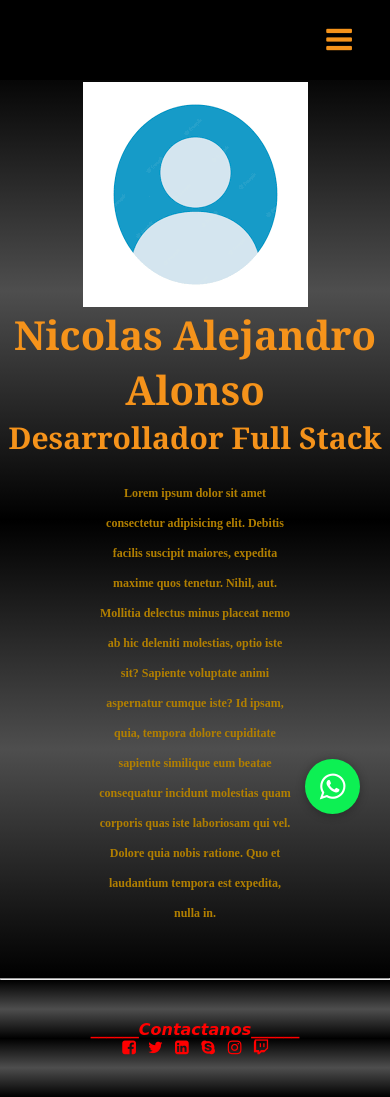
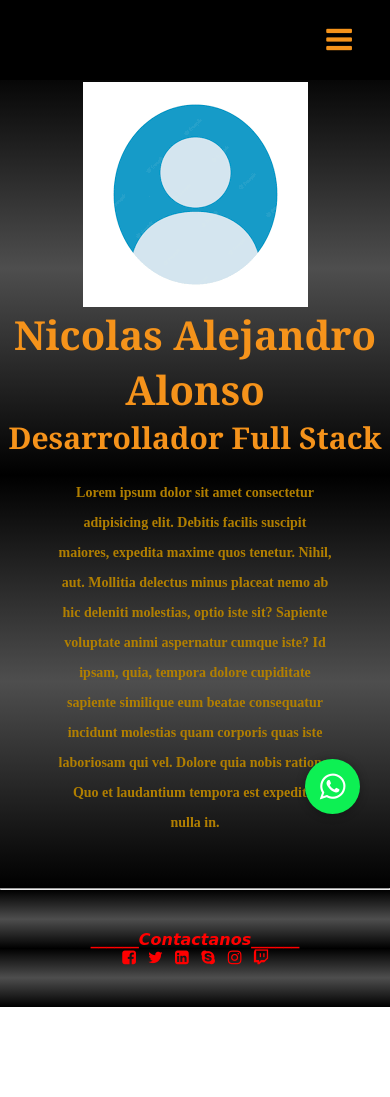
Before and after one commit to nicooalonsoo1992/Preproyecto2-Alonso, a plain HTML site: page index.html in a window 390 px wide. After the commit the page ends 1007 px from the top, so only its background shows below. Drawn offline with Linux system fonts and the light colour scheme.

Commit message:
pre proyecto coderhouse

```diff
--- a/css/style.css
+++ b/css/style.css
@@ -119,8 +119,8 @@ li a:hover {
     font-weight: bold;
     font-family: 'Times New Roman', Times, serif;
     color: rgb(177, 127, 0);
-    margin-left: 25%;
-    margin-right: 25%;
+    margin-left: 15%;
+    margin-right: 15%;
     margin-top: 5%;
     line-height: 30px;
     padding-bottom: 50px;
@@ -741,7 +741,7 @@ footer div a {
     }
 
     .parrafo {
-        font-size: 12px;
+        font-size: 14px;
     }
     .contenedor_titulo_estudios {
         margin-top: 70px;
```
